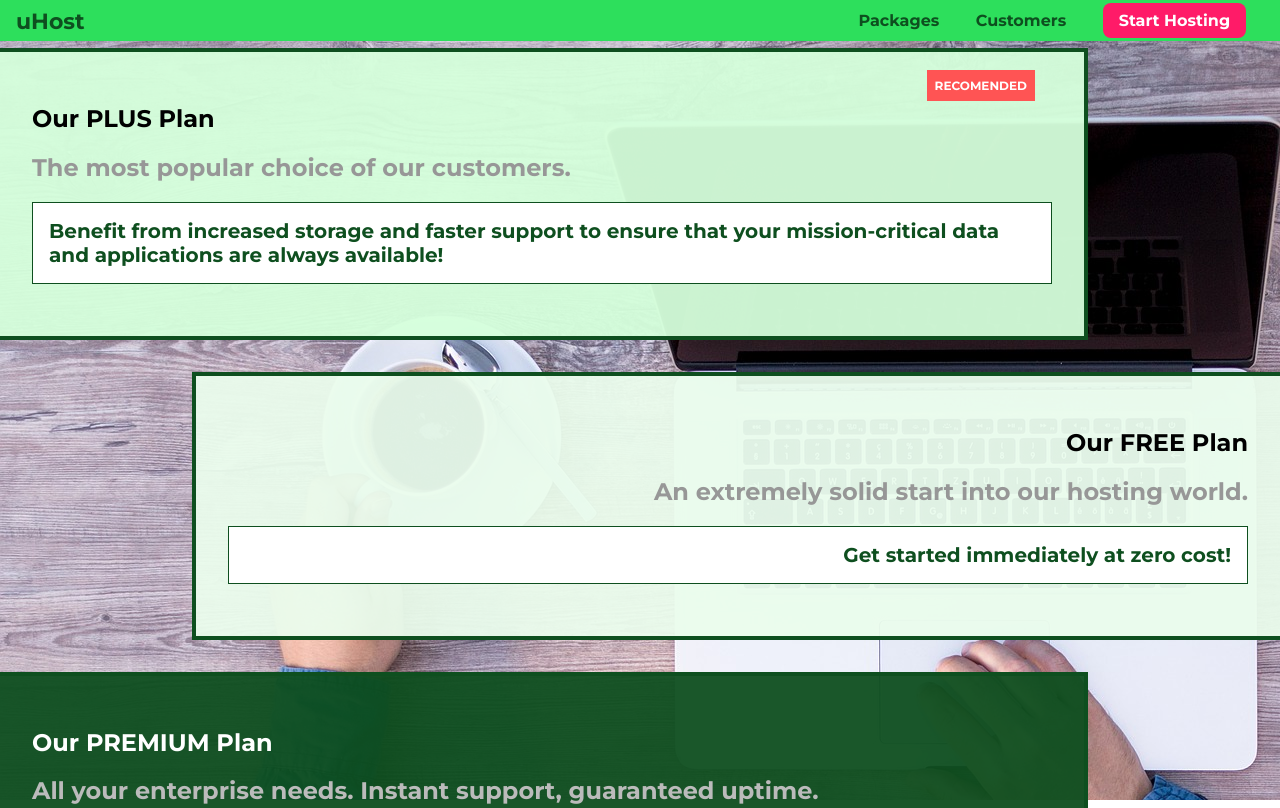
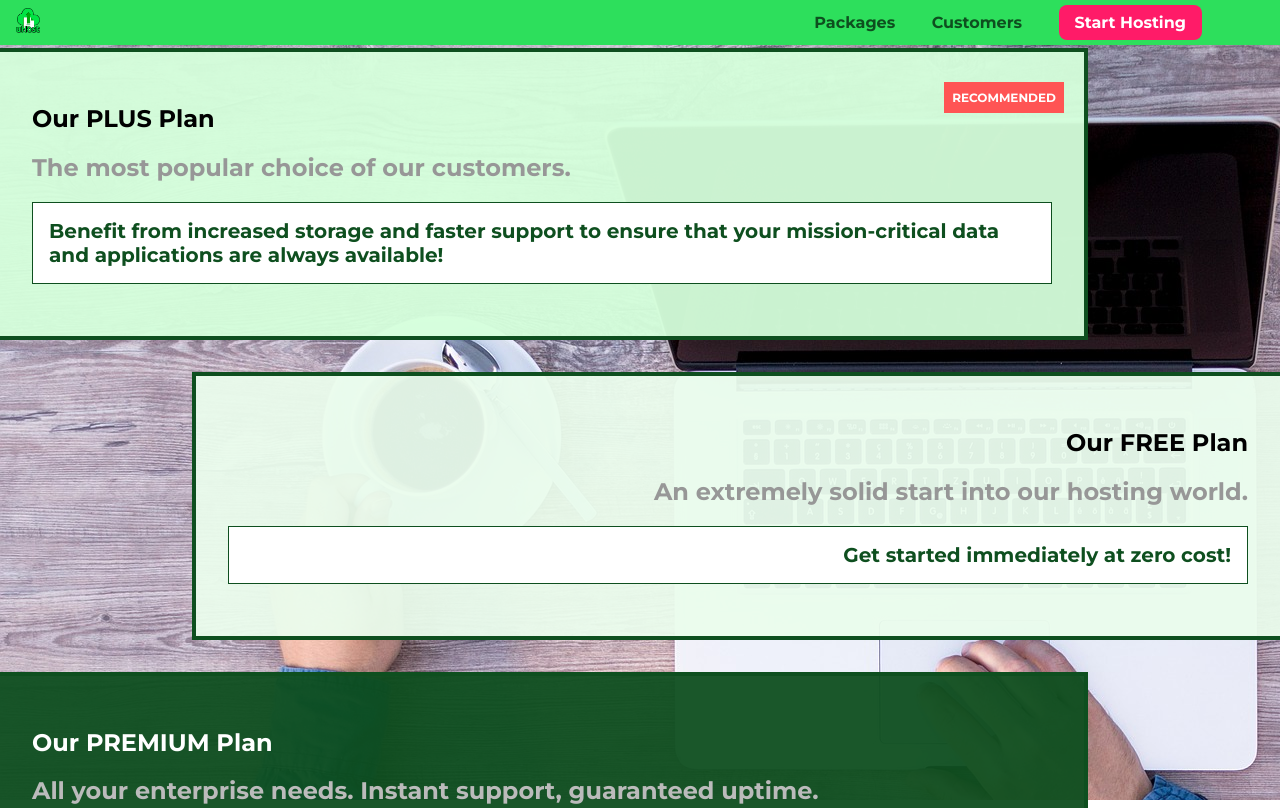
Before and after one commit to HendrkOosthuizen1980/Uhost, a plain HTML site: page packages/index.html in a window 1280 px wide. Shown: the top 808 px of the page. Drawn offline with Linux system fonts and the light colour scheme.

Commit message:
move freedom image to images folder and update package styling

```diff
--- a/packages/index.html
+++ b/packages/index.html
@@ -25,7 +25,11 @@
     <div class="background"></div>
     <header class="main-header">
       <div>
-        <a href="../index.html" class="main-header__brand"> uHost </a>
+        <a href="../index.html" class="main-header__brand"
+          ><img
+            src="../images/uhost-icon.png"
+            alt="uHost - Your favorite hosting company"
+        /></a>
       </div>
       <nav class="main-nav">
         <ul class="main-nav__items">
@@ -46,7 +50,7 @@
       <section class="package" id="plus">
         <a href="#">
           <h1 class="package__title">Our PLUS Plan</h1>
-          <h2 class="package__badge">RECOMENDED</h2>
+          <h2 class="package__badge">RECOMMENDED</h2>
           <h2 class="package__subtitle">
             The most popular choice of our customers.
           </h2>
--- a/packages/packages.css
+++ b/packages/packages.css
@@ -15,6 +15,7 @@ main {
   margin: 16px 0;
   border: 4px solid #0e4f1f;
   border-left: none;
+  position: relative;
 }
 
 .package:hover,
@@ -31,8 +32,8 @@ main {
 }
 .package__badge {
   position: absolute;
-  top: 50px;
-  right: 225px;
+  top: 10px;
+  right: 0px;
   margin: 20px;
   font-size: 12px;
   color: white;
```
Also changed, not shown: main.css (+12 -1 lines), images/freedom.jpg (renamed from freedom.jpg).
